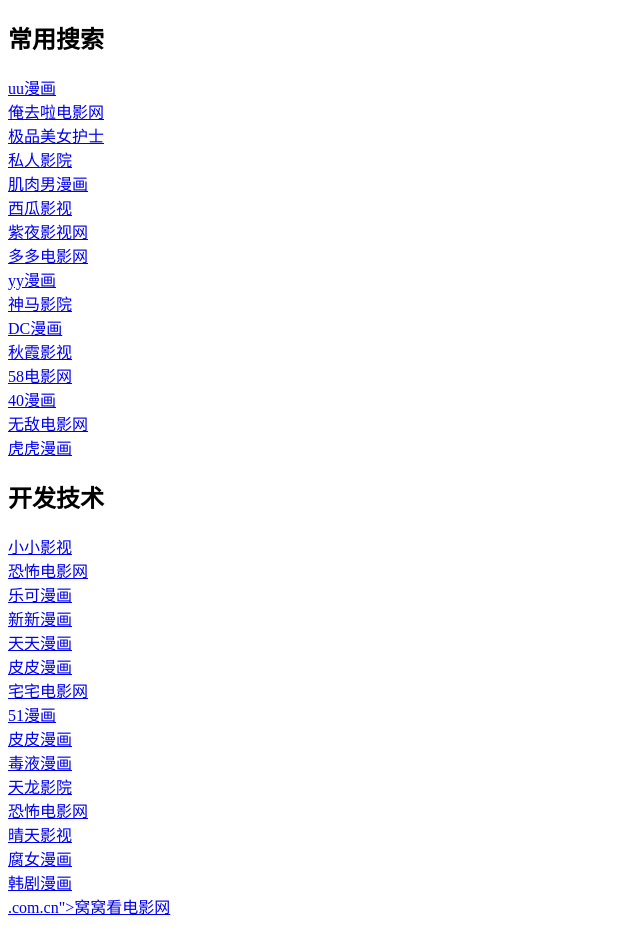
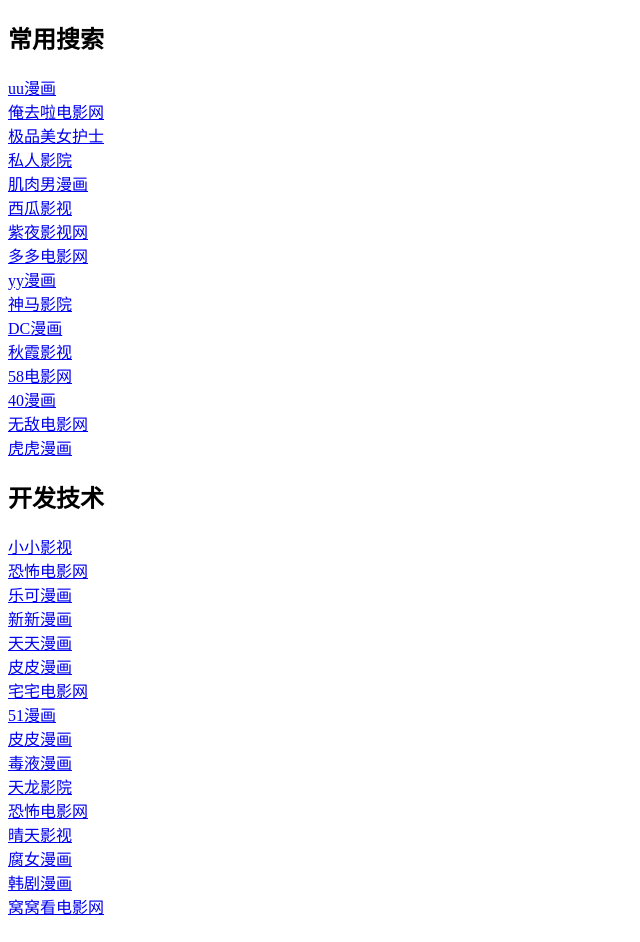
Before and after one commit to zhengerquwangzhidaohang/zhengerquwangzhidaohang.github.io, a plain HTML site: page index.html in a window 1280 px wide. Shown: the top 942 px of the page, without its empty margins (0-640 px from the left). Drawn offline with Linux system fonts and the light colour scheme.

Commit message:
Update index.html

```diff
--- a/index.html
+++ b/index.html
@@ -42,7 +42,7 @@
 <a href="https://www.qingtianyingshi-yy.com.cn">晴天影视</a><br>
 <a href="https://funumanhua-wap.com.cn">腐女漫画</a><br>
 <a href="https://hanjumanhua-vip.com.cn">韩剧漫画</a><br>
-<a href="https://www.wowokandianyingwang-cn">.com.cn">窝窝看电影网</a><br>
+<a href="https://www.wowokandianyingwang-cn.com.cn">窝窝看电影网</a><br>
 
 <h2>视频娱乐</h2>
 
```
